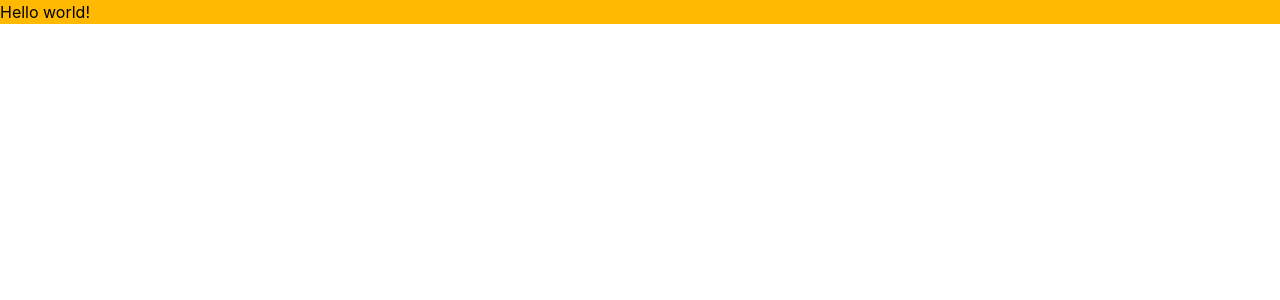
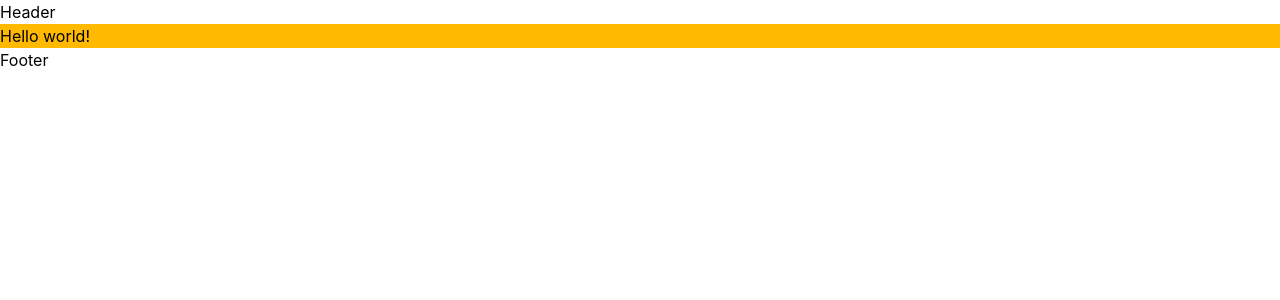
Before and after one commit to em-jose/mtg-collection-matcher, a React (Vite) app: page / in a window 1280 px wide. Shown: the top 300 px of the page. Built offline with nearby package versions, Linux system fonts and the light colour scheme.

Commit message:
feature: add header and footer

```diff
--- a/src/App.tsx
+++ b/src/App.tsx
@@ -1,7 +1,12 @@
+import { Header } from "./components/layout/Header";
+import { Footer } from "./components/layout/Footer";
+
 function App() {
   return (
     <>
+      <Header />
       <div className="bg-amber-400">Hello world!</div>
+      <Footer />
     </>
   );
 }
--- /dev/null
+++ b/src/components/layout/Footer.tsx
@@ -0,0 +1,3 @@
+export function Footer() {
+  return <div>Footer</div>;
+}
--- /dev/null
+++ b/src/components/layout/Header.tsx
@@ -0,0 +1,3 @@
+export function Header() {
+  return <div>Header</div>;
+}
```
